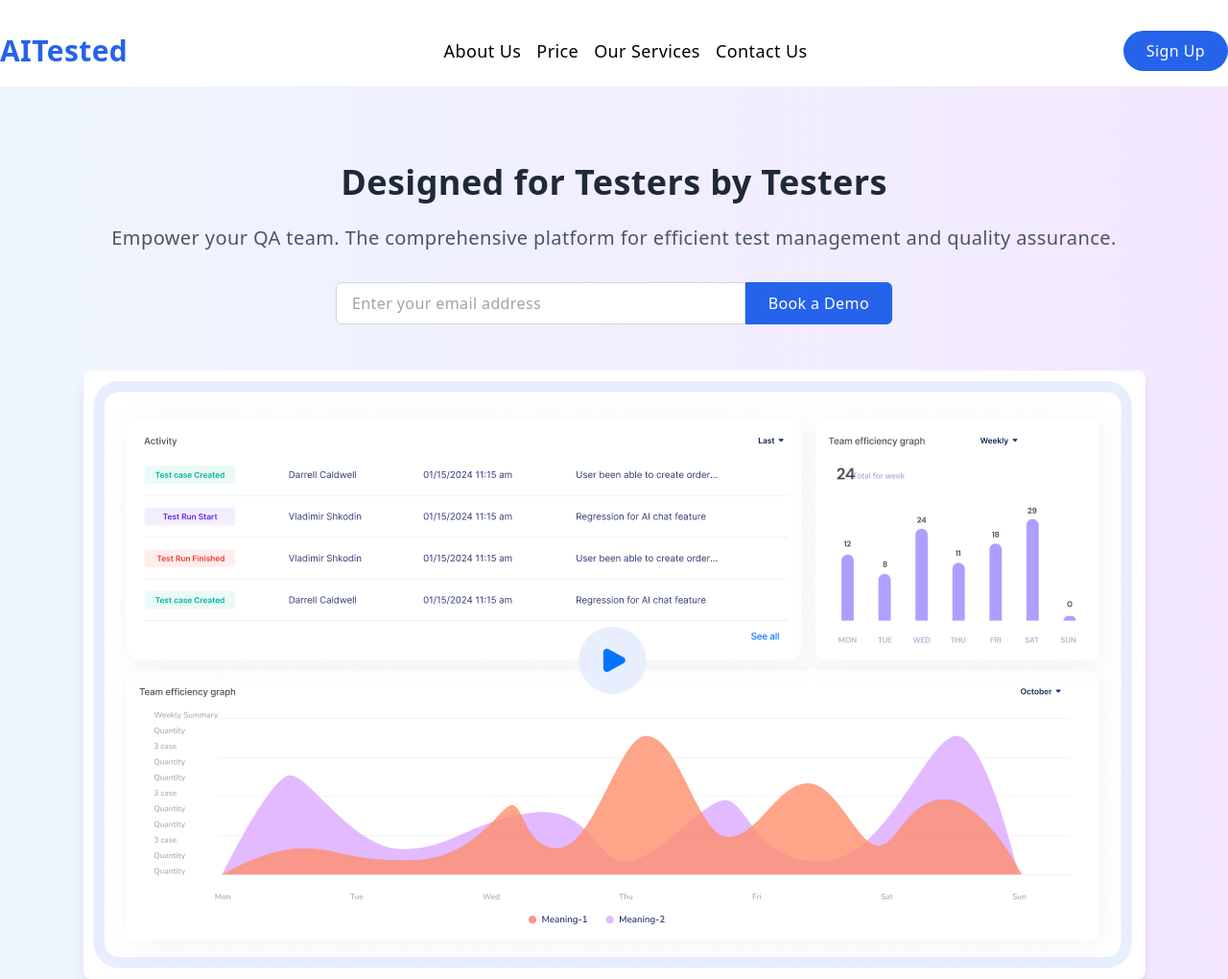
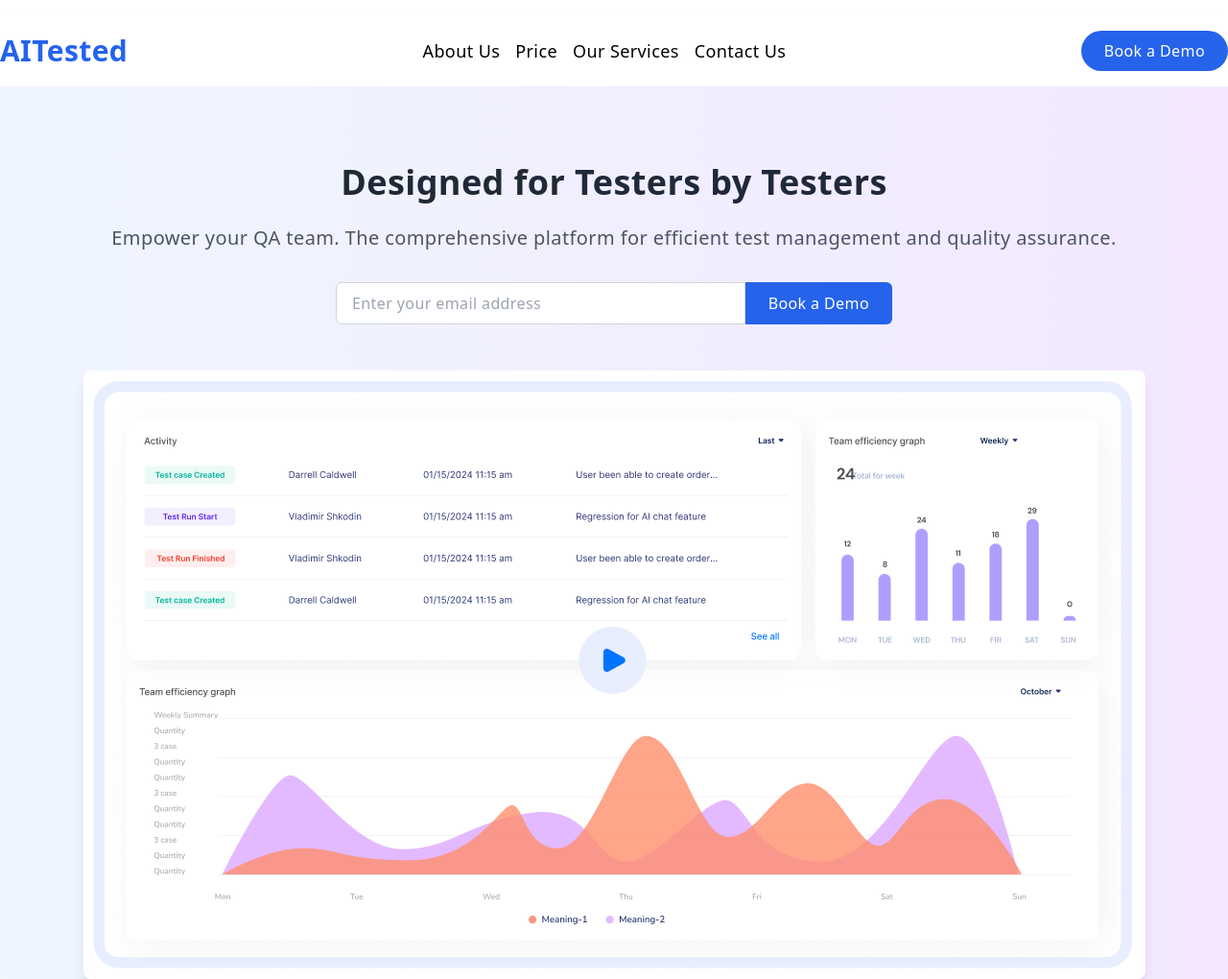
Before and after one commit to vshkodin/aitested.github.io, a plain HTML site: page index.html in a window 1280 px wide. Shown: the top 1020 px of the page at 96% size. Drawn offline with nearby package versions, Linux system fonts and the light colour scheme.

Commit message:
Update index.html

```diff
--- a/index.html
+++ b/index.html
@@ -30,7 +30,7 @@
                 <a href="#" class="hover:text-blue-600">Our Services</a>
                 <a href="#" class="hover:text-blue-600">Contact Us</a>
             </nav>
-            <button class="hidden md:block px-6 py-2 bg-blue-600 text-white rounded-full hover:bg-blue-500">Sign Up
+            <button class="hidden md:block px-6 py-2 bg-blue-600 text-white rounded-full hover:bg-blue-500">Book a Demo
             </button>
         </div>
         <!-- Mobile Menu -->
@@ -39,7 +39,7 @@
             <a href="#" class="block hover:text-blue-600">Price</a>
             <a href="#" class="block hover:text-blue-600">Our Services</a>
             <a href="#" class="block hover:text-blue-600">Contact Us</a>
-            <button class="w-full px-6 py-2 bg-blue-600 text-white rounded-full hover:bg-blue-500">Sign Up</button>
+            <button class="w-full px-6 py-2 bg-blue-600 text-white rounded-full hover:bg-blue-500">Book a Demo</button>
         </div>
     </header>
 
```
